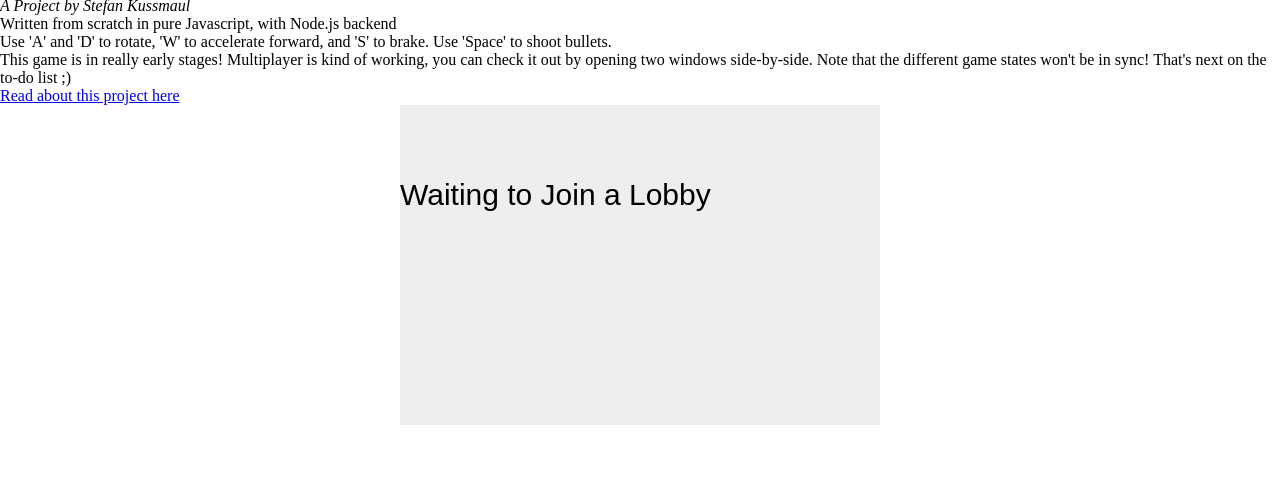
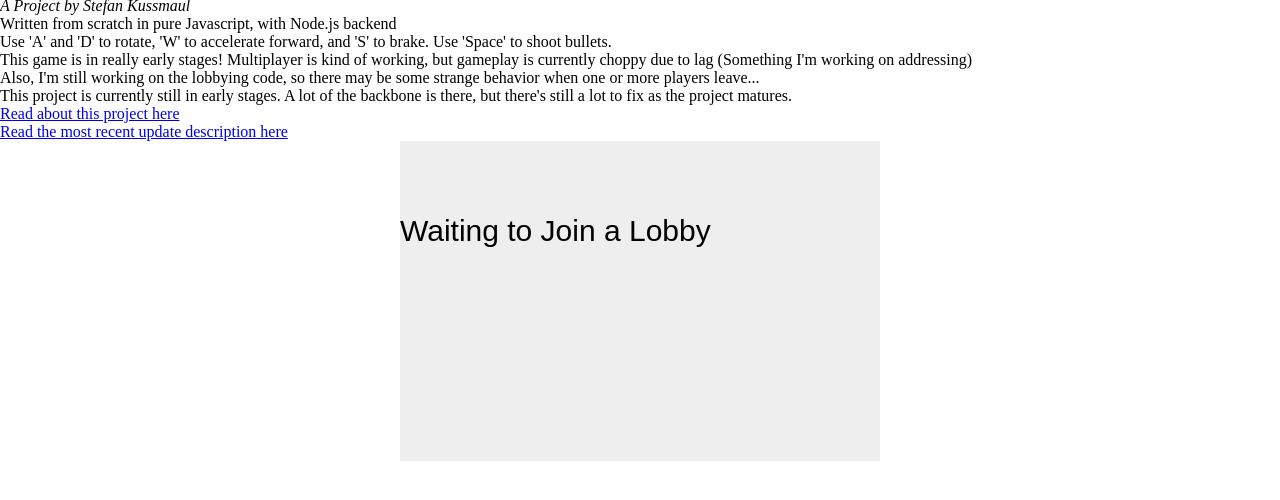
Before and after one commit to Stefan4472/SpaceshipsOnline, a website: page index.html in a window 1280 px wide. Shown: the part 30-530 px from the top of the page. Drawn offline with nearby package versions, Linux system fonts and the light colour scheme; no server answers.

Commit message:
Update index.html

```diff
--- a/index.html
+++ b/index.html
@@ -12,8 +12,11 @@
     <p><em>A Project by Stefan Kussmaul</em></p>
     <p>Written from scratch in pure Javascript, with Node.js backend</p>
     <p>Use 'A' and 'D' to rotate, 'W' to accelerate forward, and 'S' to brake. Use 'Space' to shoot bullets.</p>
-    <p>This game is in really early stages! Multiplayer is kind of working, you can check it out by opening two windows side-by-side. Note that the different game states won't be in sync! That's next on the to-do list ;)</p>
+    <p>This game is in really early stages! Multiplayer is kind of working, but gameplay is currently choppy due to lag (Something I'm working on addressing)</p>
+    <p>Also, I'm still working on the lobbying code, so there may be some strange behavior when one or more players leave...</p>
+    <p>This project is currently still in early stages. A lot of the backbone is there, but there's still a lot to fix as the project matures.</p>
     <p><a href="https://stefankussmaul.home.blog/2018/11/15/project-overview-spaceshipsonline/">Read about this project here</a></p>
+    <p><a href="https://stefankussmaul.home.blog/2019/01/25/so-update-authoritative-backend/">Read the most recent update description here</a></p>
 </head>
 <body>
   <canvas id="gameCanvas" width="480" height="320"></canvas>
```
